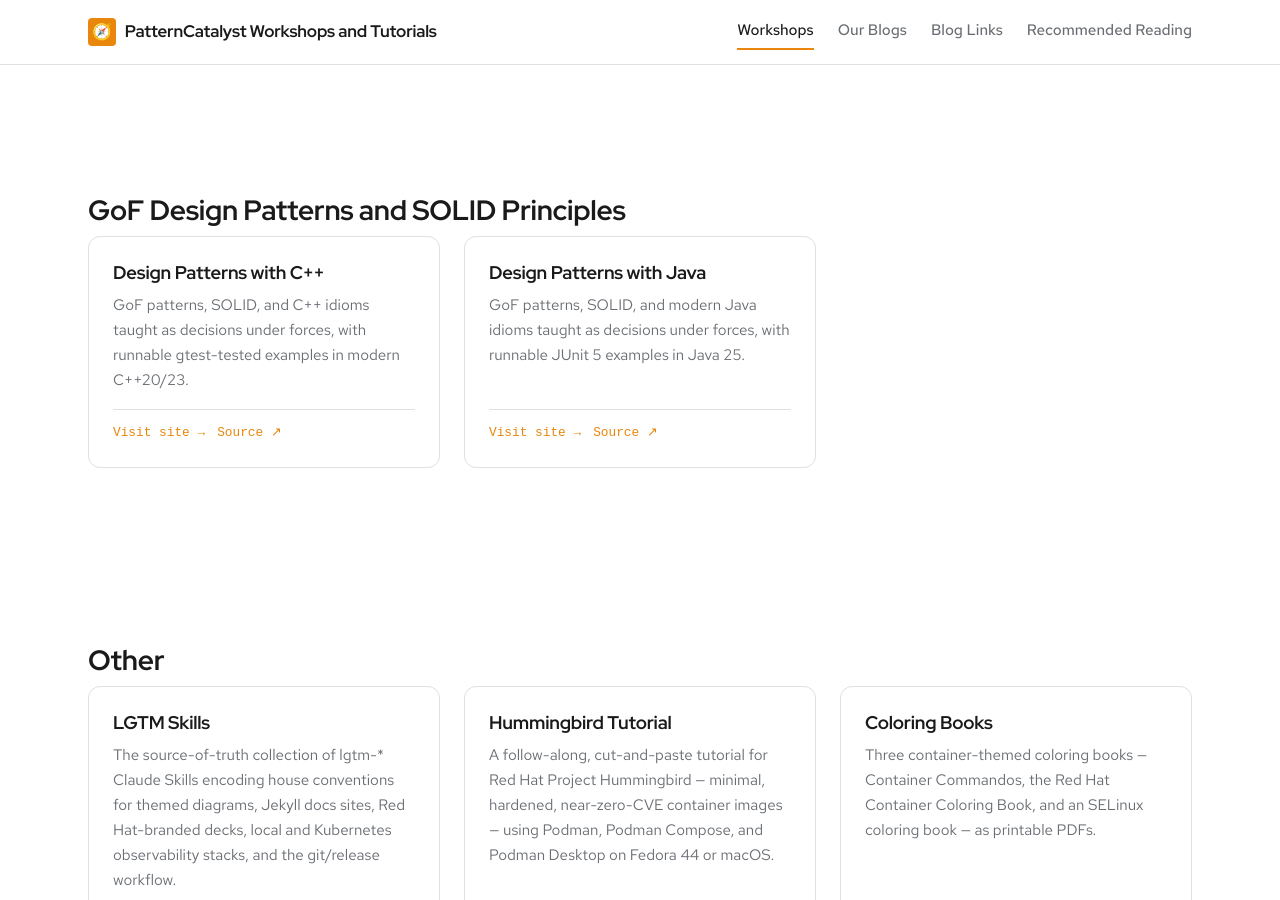
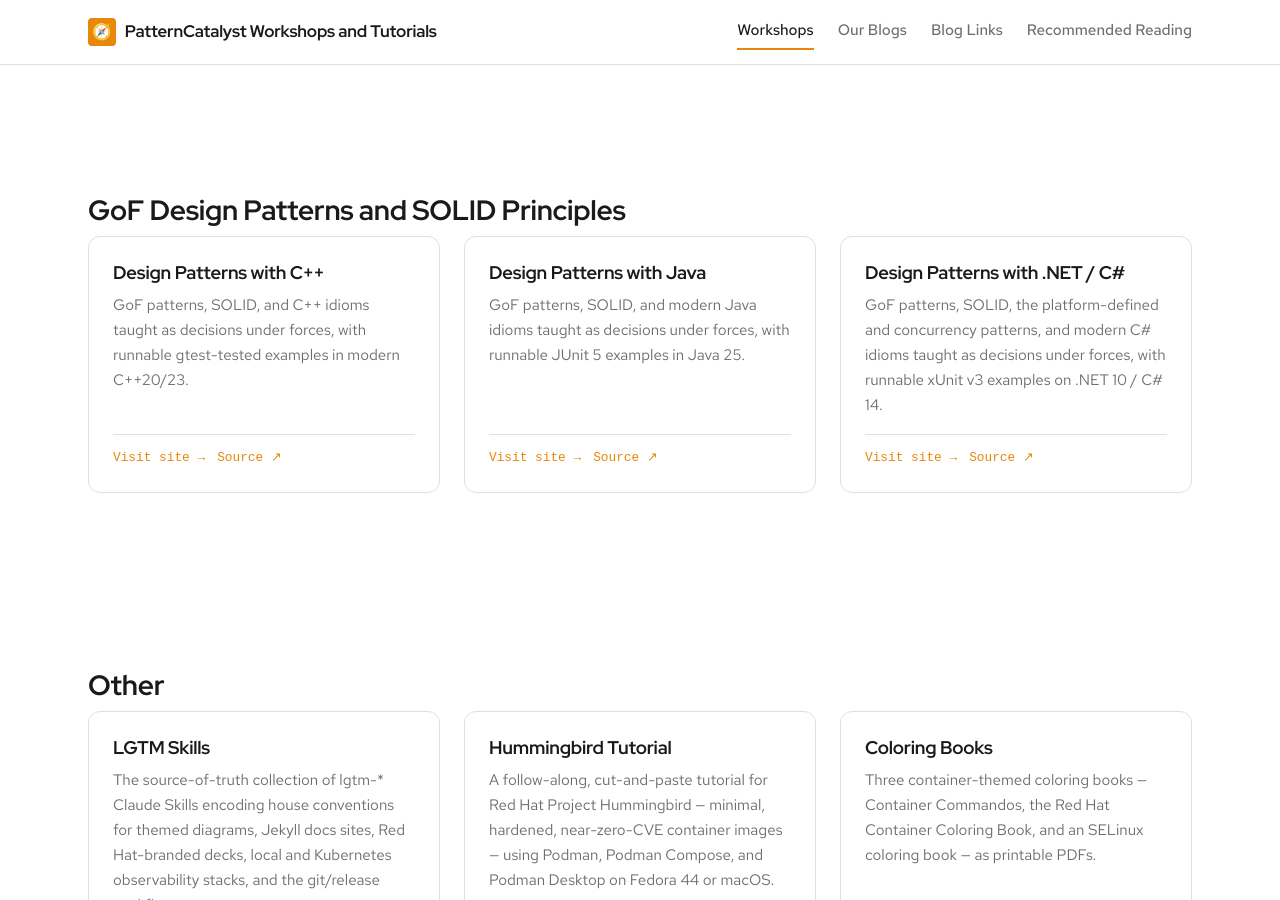
Before and after one commit to patterncatalyst/patterncatalyst-workshops-tutorials-list, a Jekyll site: the page built from index.html, in a window 1280 px wide and 900 px high, scrolled down 5123 px. Built offline with Jekyll 4.4.1, drawn with Linux system fonts in a browser that asks for light colours; some web fonts are replaced.

Commit message:
feat: add Design Patterns with .NET / C# site card (#44)
Co-authored-by: PatternCatalyst <local@example.invalid>

```diff
--- a/_data/sites.yml
+++ b/_data/sites.yml
@@ -162,6 +162,13 @@ entries:
     site_url: "https://patterncatalyst.github.io/design-patterns-with-java/"
     repo_url: "https://github.com/patterncatalyst/design-patterns-with-java"
 
+  - slug: "csharp-design-patterns"
+    title: "Design Patterns with .NET / C#"
+    group: "GoF Design Patterns and SOLID Principles"
+    synopsis: "GoF patterns, SOLID, the platform-defined and concurrency patterns, and modern C# idioms taught as decisions under forces, with runnable xUnit v3 examples on .NET 10 / C# 14."
+    site_url: "https://patterncatalyst.github.io/csharp-design-patterns/"
+    repo_url: "https://github.com/patterncatalyst/csharp-design-patterns"
+
   - slug: "lgtm-skills"
     title: "LGTM Skills"
     group: "Other"
```
